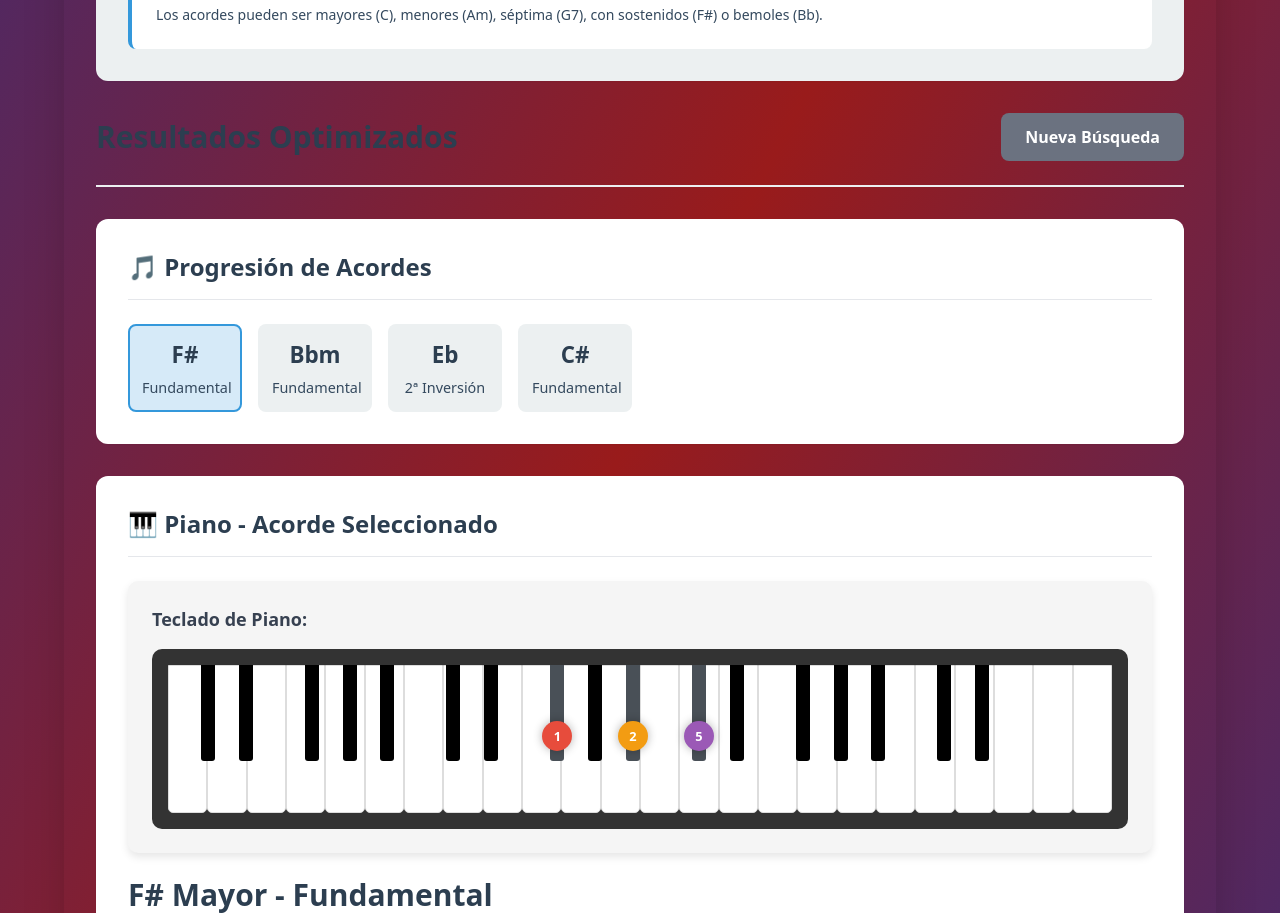
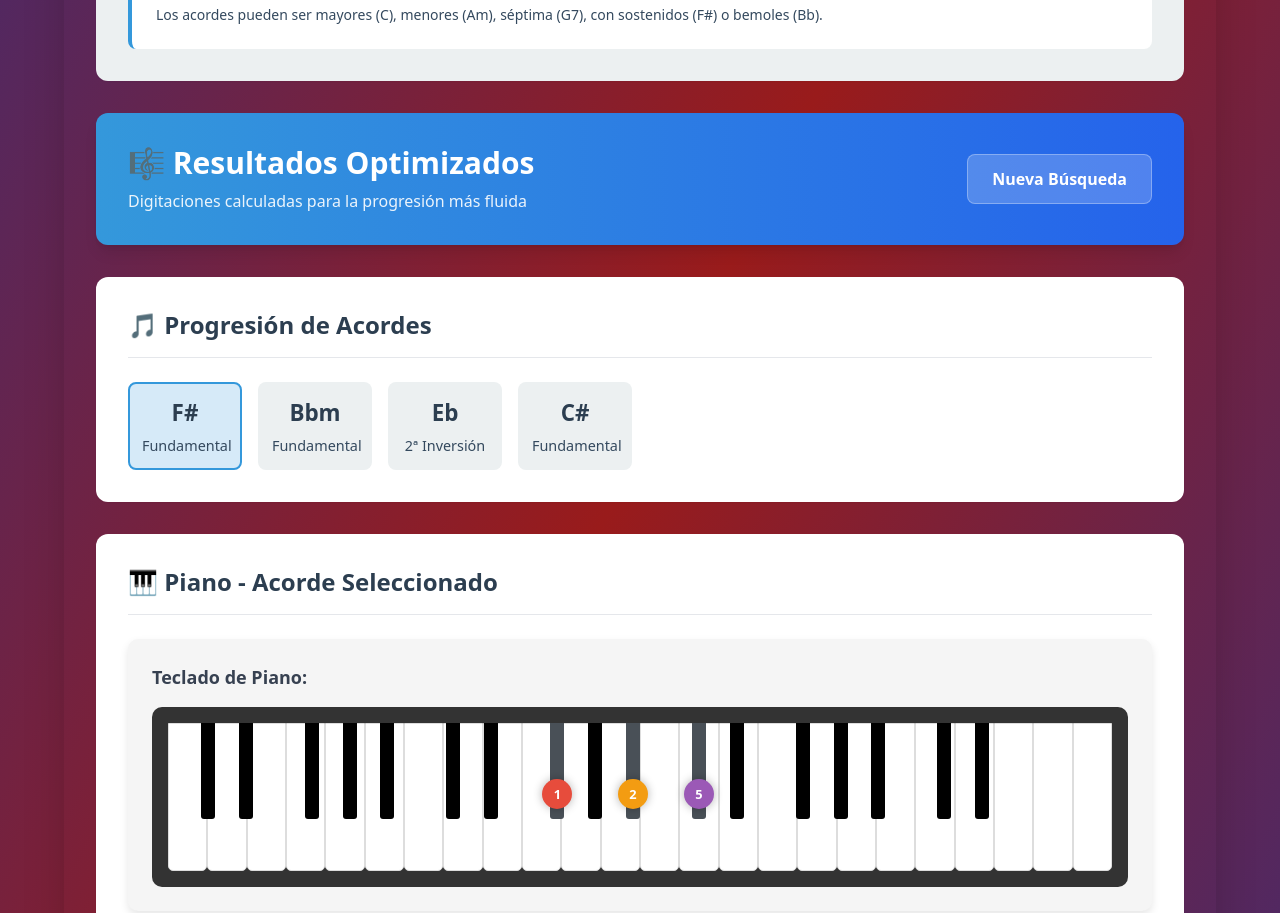
Before and after one commit to edu526/edu526.github.io, a plain HTML site: page piano/index.html in a window 1280 px wide. Shown: the part 831-1744 px from the top of the page. Drawn offline with nearby package versions, Linux system fonts and the light colour scheme.

Commit message:
feat: update index.html with project details and enhance results section styling; add .editorconfig for consistent formatting

```diff
--- a/piano/index.html
+++ b/piano/index.html
@@ -272,14 +272,19 @@
             </div>
 
             <div id="resultsSection" class="hidden">
-                <div class="flex flex-col sm:flex-row justify-between items-start sm:items-center mb-4 sm:mb-8 pb-4 sm:pb-6 border-b-2 border-light gap-4">
-                    <h2 class="text-xl sm:text-2xl lg:text-3xl font-bold text-secondary">Resultados Optimizados</h2>
-                    <button
-                        id="resetBtn"
-                        class="bg-gray-500 text-white px-4 py-2 sm:px-6 sm:py-3 rounded-lg font-semibold hover:bg-gray-600 transition-colors duration-300 whitespace-nowrap"
-                    >
-                        Nueva Búsqueda
-                    </button>
+                <div class="bg-gradient-to-r from-primary to-blue-600 text-white p-4 sm:p-6 lg:p-8 rounded-xl mb-6 sm:mb-8 shadow-lg">
+                    <div class="flex flex-col sm:flex-row justify-between items-start sm:items-center gap-4">
+                        <div>
+                            <h2 class="text-xl sm:text-2xl lg:text-3xl font-bold mb-2">🎼 Resultados Optimizados</h2>
+                            <p class="text-sm sm:text-base opacity-90">Digitaciones calculadas para la progresión más fluida</p>
+                        </div>
+                        <button
+                            id="resetBtn"
+                            class="bg-white bg-opacity-20 hover:bg-opacity-30 text-white px-4 py-2 sm:px-6 sm:py-3 rounded-lg font-semibold transition-all duration-300 whitespace-nowrap border border-white border-opacity-30 hover:border-opacity-50"
+                        >
+                            Nueva Búsqueda
+                        </button>
+                    </div>
                 </div>
 
                 <div class="space-y-6 sm:space-y-8">
```
Also changed, not shown: index.html (line endings or trailing spaces), 1 other file.
